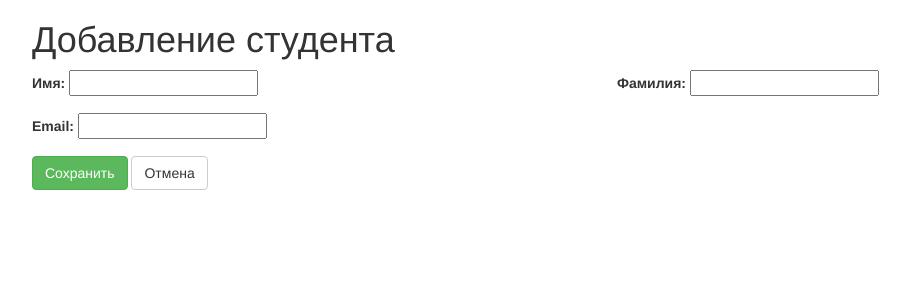
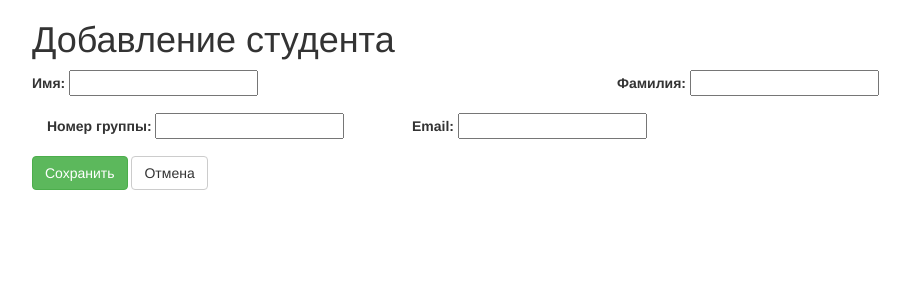
Before and after one commit to AlenaFedotova424-1/student-performance, a Django app: page /student/add/ in a window 1280 px wide. Shown: the top 300 px of the page, without its empty margins (38-948 px from the left). Run offline with Django 4.2, Linux system fonts and the light colour scheme; some libraries are stand-ins or nearby versions.

Commit message:
Add group field to Student model

```diff
--- a/django_primer/models/student.py
+++ b/django_primer/models/student.py
@@ -5,6 +5,7 @@ class Student(models.Model):
     name = models.CharField(max_length=200, null=False)
     surname = models.CharField(max_length=200, null=False)
     email = models.EmailField(null=False)
+    group = models.CharField(max_length=20, blank=True, null=True, verbose_name='Номер группы')
 
     @property
     def fio(self):
--- a/django_primer/templates/index.html
+++ b/django_primer/templates/index.html
@@ -28,6 +28,7 @@
                 <tr>
                   <th>#</th>
                   <th>ФИО</th>
+                    <th>Группа</th>
                     {% for subject in subjects %}
                       <th>{{subject}}</th>
                     {% endfor %}
@@ -40,6 +41,7 @@
                         <tr>
                             <th scope="row">{{statistics.student.id}}</th>
                             <td>{{statistics.student.fio}}</td>
+                            <td>{{ statistics.student.group|default:"-" }}</td>
                              {% for score in statistics.scores %}
                                 <td>{{score}}</td>
                               {% endfor %}
--- a/django_primer/templates/score_list.html
+++ b/django_primer/templates/score_list.html
@@ -33,7 +33,7 @@
                             <select name="student_id" class="form-control" required id="studentSelect">
                                 <option value="">Выберите студента</option>
                                 {% for student in students %}
-                                    <option value="{{ student.id }}">{{ student.fio }}</option>
+                                    <option value="{{ student.id }}">{{ student.fio }} ({{ student.group|default:"без группы" }})</option>
                                 {% endfor %}
                             </select>
                         </div>
--- a/django_primer/templates/student_form.html
+++ b/django_primer/templates/student_form.html
@@ -25,6 +25,12 @@
                     </div>
                 </div>
             </div>
+            <div class="col-md-4">
+                <div class="form-group">
+                    <label>Номер группы:</label>
+                    {{ form.group }}
+                </div>
+            </div>
             <div class="form-group">
                         <label>Email:</label>
                         {{ form.email }}
--- a/django_primer/views.py
+++ b/django_primer/views.py
@@ -76,13 +76,13 @@ class IndexView(TemplateView):
 
 class StudentCreateView(CreateView):
     model = Student
-    fields = ['name', 'surname', 'email']
+    fields = ['name', 'surname', 'email', 'group']
     template_name = 'student_form.html'
     success_url = reverse_lazy('index')
 
 class StudentUpdateView(UpdateView):
     model = Student
-    fields = ['name', 'surname', 'email']
+    fields = ['name', 'surname', 'email', 'group']
     template_name = 'student_form.html'
     success_url = reverse_lazy('index')
 
```
Also changed, not shown: django_primer/migrations/0005_student_group.py (added).
